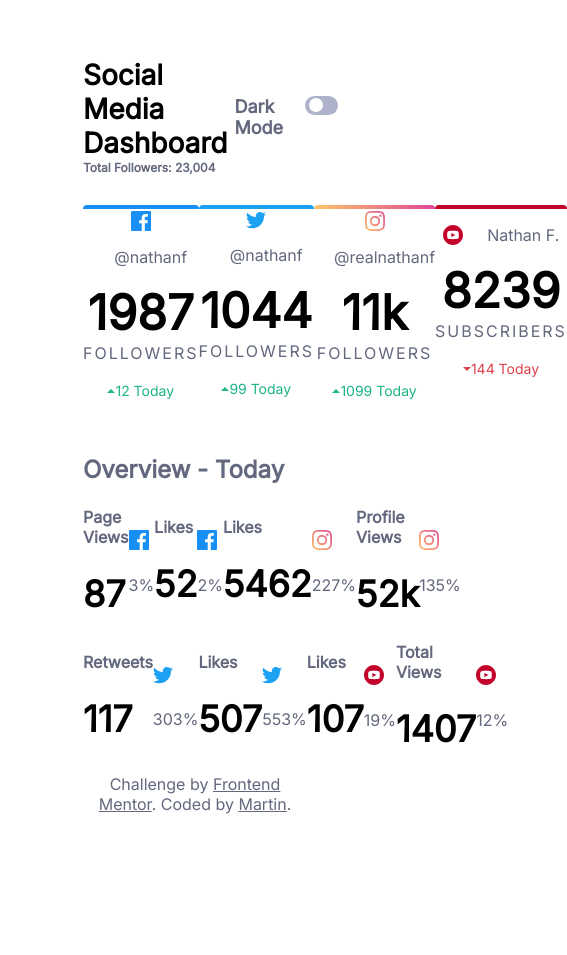
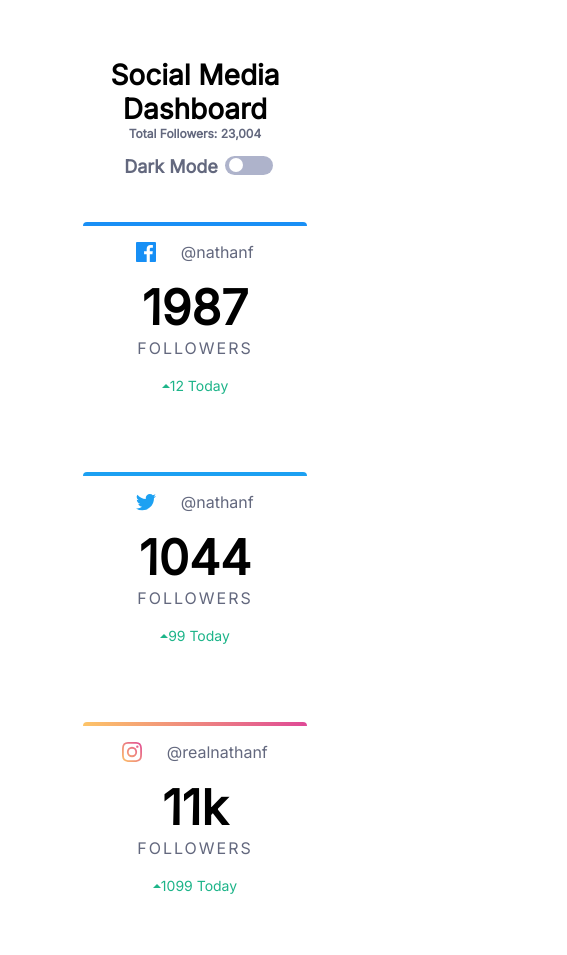
Before and after one commit to tinchomartin/SocialMediaDashboard, a plain HTML site: page index.html in a window 390 px wide. Shown: the top 955 px of the page, 567 px wide, since content can reach past the window. Before the commit the page ends 872 px from the top, so only its background shows below. Drawn offline with Linux system fonts and the light colour scheme.

Commit message:
optimizado el diseño responsivo y el toggler

```diff
--- a/estilos.css
+++ b/estilos.css
@@ -114,14 +114,16 @@ i {
   margin-left: 10px;
 }
 
-@media screen and (max-width: 1440px) {
+
   header {
     margin-bottom: 30px;
   }
 
   .main-dash {
     display: flex;
+	flex-wrap:wrap;
     justify-content: space-between;
+
   }
 
   .big-dash {
@@ -173,26 +175,27 @@ i {
     font-weight: 450;
   }
 
-  .today-Follows.up {
+  .up {
     color: hsl(163, 72%, 41%);
   }
 
-  .today-Follows.up:before {
+ .up:before {
     content: url("images/icon-up.svg");
     vertical-align: 20%;
   }
 
-  .today-Follows.down {
+  .down {
     color: hsl(356, 69%, 56%);
   }
 
-  .today-Follows.down:before {
+  .down:before {
     content: url("images/icon-down.svg");
     vertical-align: 20%;
   }
 
   .contenedor-dash {
     display: flex;
+	flex-wrap:wrap;
     justify-content: space-between;
     margin: 0 0 20px 0;
   }
@@ -209,6 +212,7 @@ i {
   }
 
   .first ul {
+	  width:100%;
     margin: 0;
     padding: 0;
   }
@@ -251,6 +255,28 @@ i {
   .titulo-desc {
     margin: 0px;
   } */
+@media screen and (max-width: 700px) {
+
+	header, h2{
+		text-align:center;
+	}
+	header{
+		flex-direction:column;
+	}
+
+	.dm{
+		margin:15px auto;
+	}
+
+	.big-dash, .small-dash{
+		width:100%;
+		margin-bottom:20px;
+	}
+
+	.first ul li {
+		text-align:center;
+	}
+
 }
 
 .ig {
--- a/index.html
+++ b/index.html
@@ -111,7 +111,7 @@
               </ul>
               <ul>
                 <li><img src="images/icon-facebook.svg" alt="" /></li>
-                <li>3%</li>
+                <li class="today-Follows up">3%</li>
               </ul>
             </div>
           </div>
@@ -124,7 +124,7 @@
               </ul>
               <ul>
                 <li><img src="images/icon-facebook.svg" alt="" /></li>
-                <li>2%</li>
+                <li class="today-Follows down">2%</li>
               </ul>
             </div>
           </div>
@@ -137,7 +137,7 @@
               </ul>
               <ul>
                 <li><img src="images/icon-instagram.svg" alt="" /></li>
-                <li>227%</li>
+                <li class="today-Follows up">227%</li>
               </ul>
             </div>
           </div>
@@ -150,13 +150,12 @@
               </ul>
               <ul>
                 <li><img src="images/icon-instagram.svg" alt="" /></li>
-                <li>135%</li>
+                <li class="today-Follows up">135%</li>
               </ul>
             </div>
           </div>
-        </div>
-
-        <div class="contenedor-dash">
+		  </div>
+       <div class="contenedor-dash">
           <div class="small-dash">
             <div class="first">
               <ul>
@@ -165,7 +164,7 @@
               </ul>
               <ul>
                 <li><img src="images/icon-twitter.svg" alt="" /></li>
-                <li>303%</li>
+                <li class="today-Follows up">303%</li>
               </ul>
             </div>
           </div>
@@ -178,7 +177,7 @@
               </ul>
               <ul>
                 <li><img src="images/icon-twitter.svg" alt="" /></li>
-                <li>553%</li>
+                <li class="today-Follows up">553%</li>
               </ul>
             </div>
           </div>
@@ -191,7 +190,7 @@
               </ul>
               <ul>
                 <li><img src="images/icon-youtube.svg" alt="" /></li>
-                <li>19%</li>
+                <li class="today-Follows down">19%</li>
               </ul>
             </div>
           </div>
@@ -204,7 +203,7 @@
               </ul>
               <ul>
                 <li><img src="images/icon-youtube.svg" alt="" /></li>
-                <li>12%</li>
+                <li class="today-Follows down">12%</li>
               </ul>
             </div>
           </div>
```
